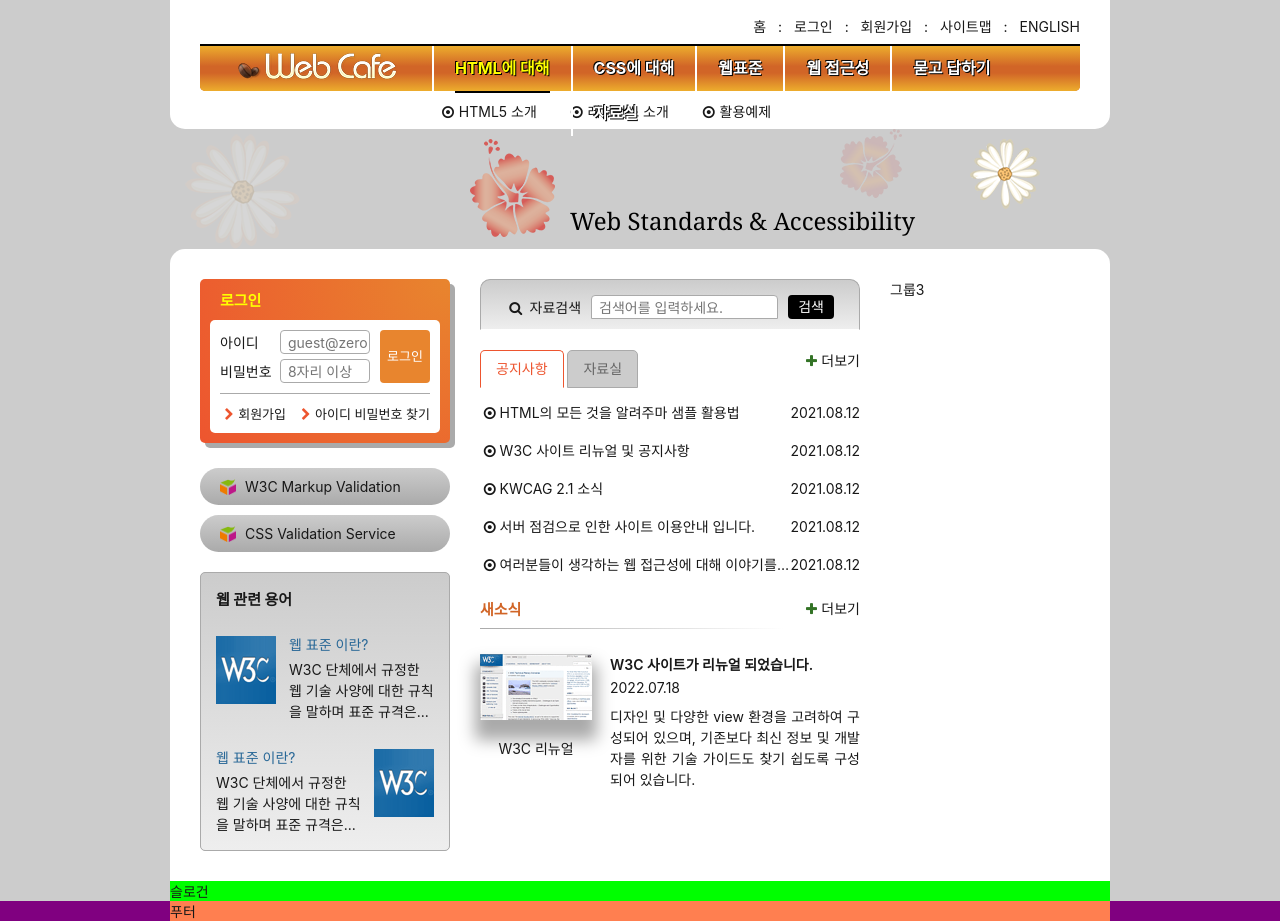
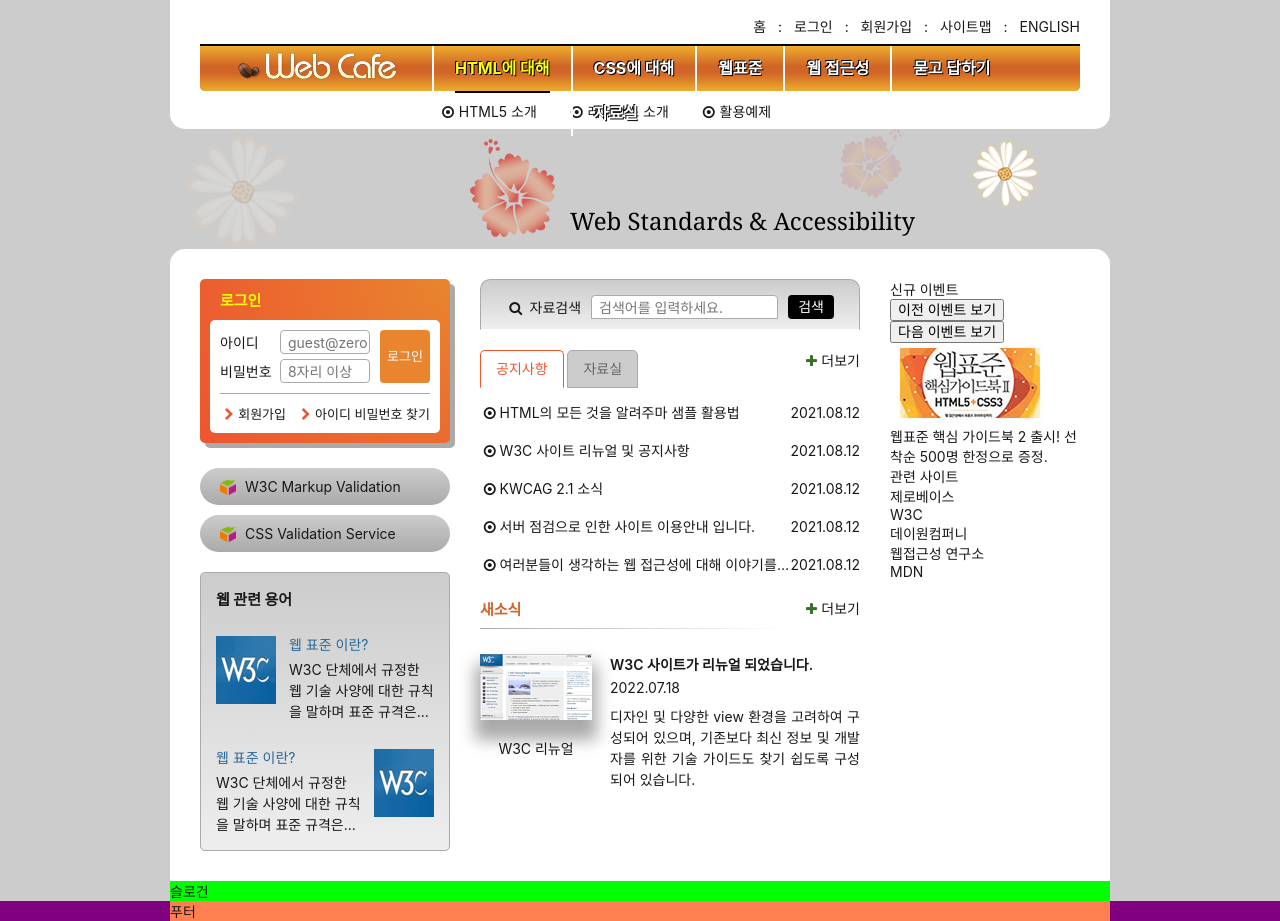
Before and after one commit to OrangeChick/zeroConnecTo, a website: page HTML5/index.html in a window 1280 px wide. Drawn offline with Linux system fonts and the light colour scheme; a web font is replaced by a local one.

Commit message:
신규이벤트 및 관련사이트 마크업 완성

```diff
--- a/HTML5/index.html
+++ b/HTML5/index.html
@@ -351,7 +351,35 @@
         <a href="/" class="icon-plus news-more more" title="새소식">더보기</a>
       </section>
     </div>
-    <div class="group group3">그룹3</div>
+    <div class="group group3">
+      <div class="gradient-effect">
+        <section class="event">
+          <h2 class="event-title">신규 <span class="accent-color">이벤트</span></h2>
+          <div class="event-button-wrapper">
+            <button type="button" class="event-button-prev">이전 이벤트 보기</button>
+            <button type="button" class="event-button-next">다음 이벤트 보기</button>
+          </div>
+          <div id="eventDetail">
+            <p class="event-thumbnail">
+              <img src="./assets/free_gift.gif" alt="이벤트 경품 : 웹표준 핵심가이드북 2 증정" />
+            </p>
+            <p class="event-breif">
+              <em>웹표준 핵심 가이드북 2 출시!</em> 선착순 500명 한정으로 증정.
+            </p>
+          </div>
+        </section>
+        <section class="related">
+          <h2 class="related-title">관련 <span class="accent-color">사이트</span></h2>
+          <ul class="related-list">
+            <li><a href="https://zero-base.co.kr/" target="_blank" rel="noopenner noreferrer">제로베이스</a></li>
+            <li><a href="/" target="_blank" rel="noopenner noreferrer">W3C</a></li>
+            <li><a href="/" target="_blank" rel="noopenner noreferrer">데이원컴퍼니</a></li>
+            <li><a href="/" target="_blank" rel="noopenner noreferrer">웹접근성 연구소</a></li>
+            <li><a href="/" target="_blank" rel="noopenner noreferrer">MDN</a></li>
+          </ul>
+        </section>
+      </div>
+    </div>
   </main>
   <article class="slogan">슬로건</article>
   <footer class="footer">
```
